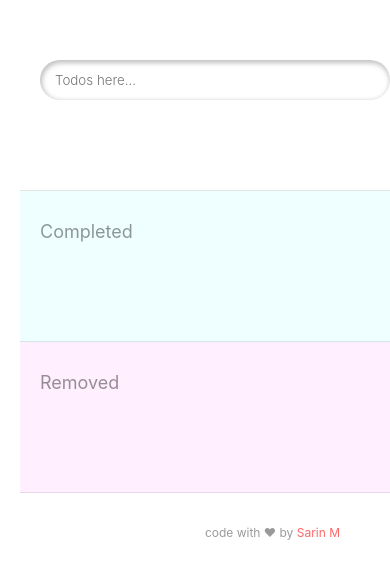
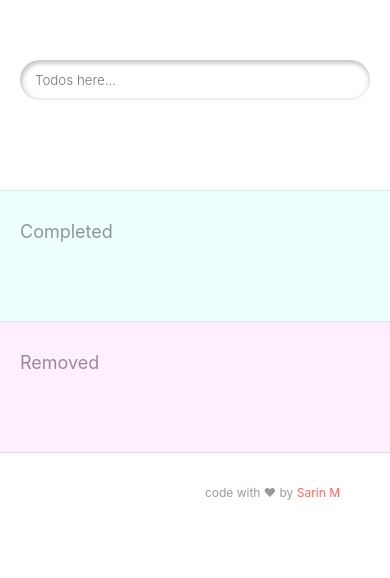
Before and after one commit to sarinmsari/React-ToDo, a React (Create React App) app: page / in a window 390 px wide. Shown: the top 578 px of the page. Built offline with nearby package versions, Linux system fonts and the light colour scheme.

Commit message:
responsiveness updated

```diff
--- a/src/App.css
+++ b/src/App.css
@@ -118,10 +118,10 @@ form {
 }
 
 /* Responsiveness */
-@media (max-width: 415px) {
-
+@media (max-width: 880px) {
   .frame {
-    display: block;
+    flex-direction: column;
+    align-items: center;
     margin: 20px;
   }
   .todos_box {
@@ -135,14 +135,23 @@ form {
     border-bottom: 1px solid rgba(0, 0, 0, 0.1);
   }
   .todo {
-    width: 90%;
-    min-height: 10px;
+    width: 100%;
+    min-height: 40px;
     margin-top: 15px;
-    padding: 15px;
+    padding: 0px;
   }
   .title {
     margin-top: 10px;
     color: rgba(0, 0, 0, 0.41);
-    height: 30px;
+    height: 10px;
+  }
+  .checkbox {
+    margin-left: 20px;
+  }
+  .closeButton {
+    margin-right: 20px;
+  }
+  .todoText {
+    margin-left: 20px;
   }
 }
```
